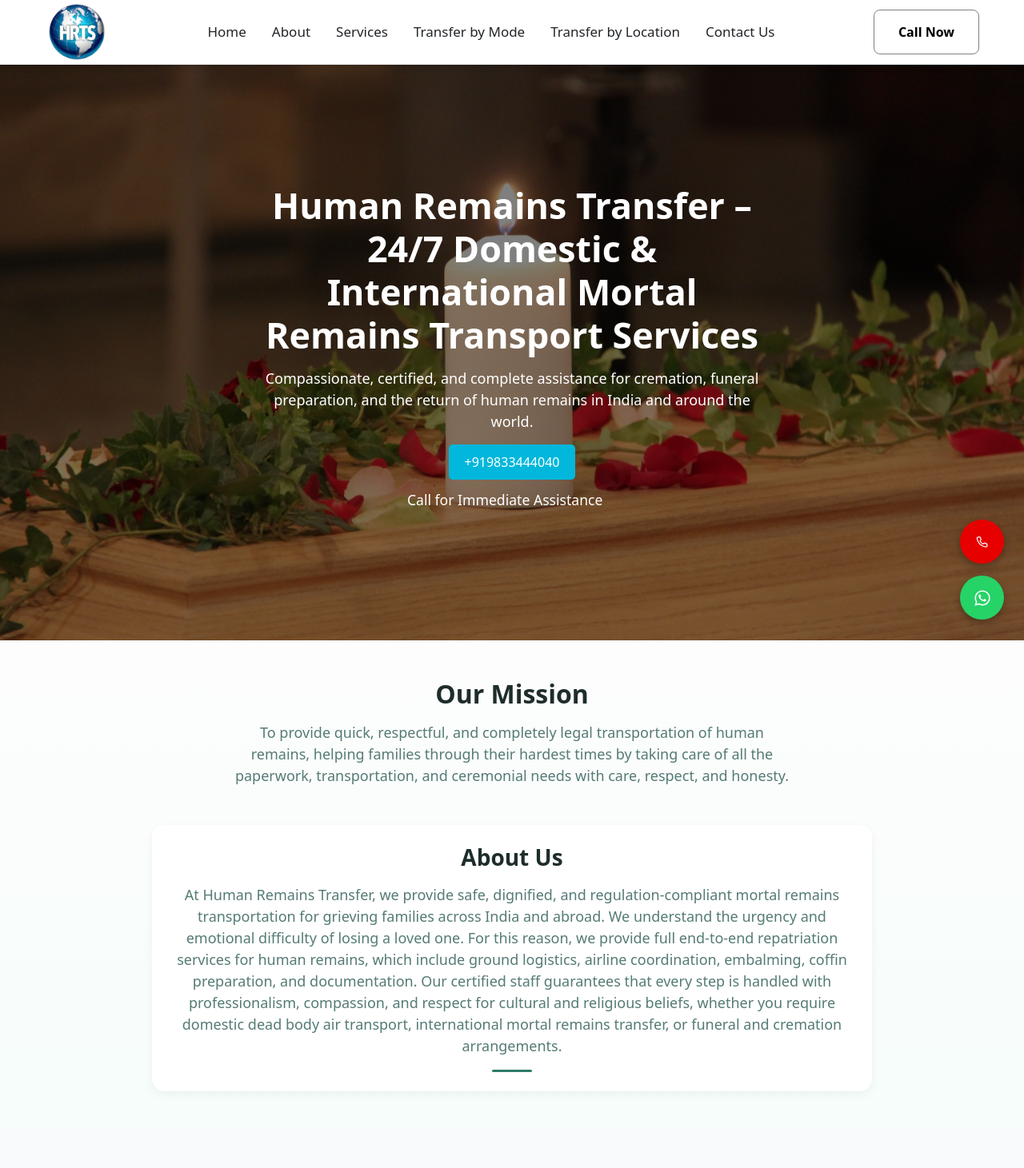
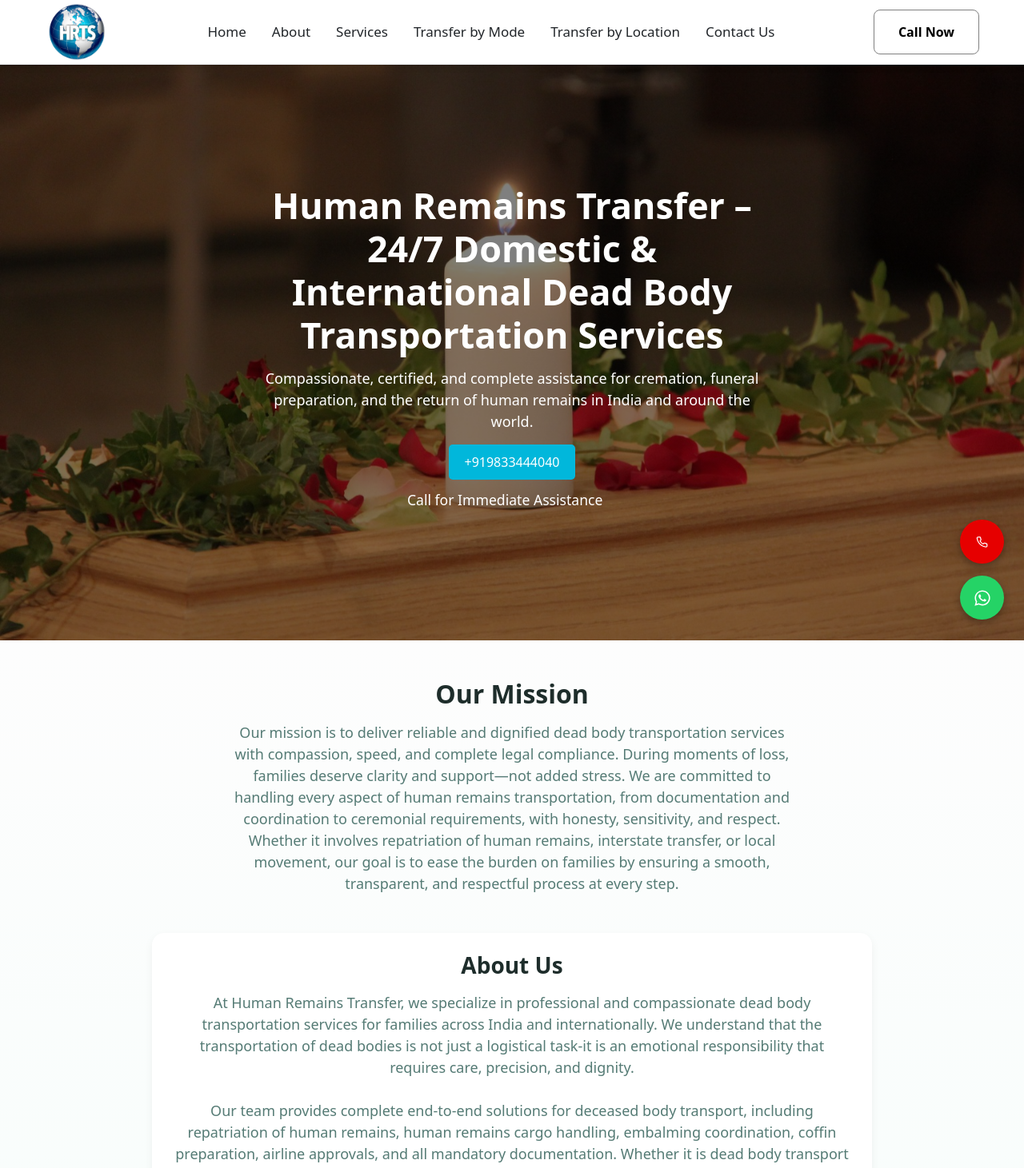
Before and after one commit to Humancare11/HMR, a React (Vite) app: page / in a window 1280 px wide. Shown: the top 1461 px of the page at 80% size. Built offline with nearby package versions, Linux system fonts and the light colour scheme.

Commit message:
Footer and home page updates

```diff
--- a/src/components/Footer.jsx
+++ b/src/components/Footer.jsx
@@ -1,7 +1,7 @@
 // Footer.js
 import React from "react";
 import "bootstrap/dist/css/bootstrap.min.css";
-import "./footer.css";
+import "./Footer.css";
 import { FaFacebookF, FaTwitter, FaLinkedinIn } from "react-icons/fa";
 import { BiInfoCircle } from "react-icons/bi";
 import { MdEmail, MdLocationOn } from "react-icons/md";
--- a/src/components/Homecomponents/AboutUs.jsx
+++ b/src/components/Homecomponents/AboutUs.jsx
@@ -12,16 +12,25 @@ const AboutUs = () => {
         <h2 className="about-title">Our Mission
         </h2>
         <p className="about-text mx-auto mt-3">
-          To provide quick, respectful, and completely legal transportation of human remains, helping families through their hardest times by taking care of all the paperwork, transportation, and ceremonial needs with care, respect, and honesty.
+          Our mission is to deliver reliable and dignified dead body transportation services with compassion, speed, and complete legal compliance. During moments of loss, families deserve clarity and support—not added stress. We are committed to handling every aspect of human remains transportation, from documentation and coordination to ceremonial requirements, with honesty, sensitivity, and respect. Whether it involves repatriation of human remains, interstate transfer, or local movement, our goal is to ease the burden on families by ensuring a smooth, transparent, and respectful process at every step.
         </p>
 
         {/* Our Mission */}
         <div className="mission-box mt-5 p-4">
           <h3 className="mission-title">About Us</h3>
           <p className="mission-text mt-3">
-            At Human Remains Transfer, we provide safe, dignified, and regulation-compliant mortal remains transportation for grieving families across India and abroad.
-            We understand the urgency and emotional difficulty of losing a loved one. For this reason, we provide full end-to-end repatriation services for human remains, which include ground logistics, airline coordination, embalming, coffin preparation, and documentation.
-            Our certified staff guarantees that every step is handled with professionalism, compassion, and respect for cultural and religious beliefs, whether you require domestic dead body air transport, international mortal remains transfer, or funeral and cremation arrangements.
+          At Human Remains Transfer, we specialize in professional and compassionate dead body transportation services for families across India and internationally. We understand that the transportation of dead bodies is not just a logistical task-it is an emotional responsibility that requires care, precision, and dignity. <br /> <br />
+
+
+          Our team provides complete end-to-end solutions for deceased body transport, including repatriation of human remains, human remains cargo handling, embalming coordination, coffin preparation, airline approvals, and all mandatory documentation. Whether it is dead body transport by air, dead body transport by train, or dead body transport by road, we ensure every transfer is conducted safely and in compliance with national and international regulations. <br /> <br />
+
+
+          We also assist families with shipping a deceased body to another state, transferring a dead body to another state, and transporting a deceased from state to state, offering clear guidance on the deceased body transportation cost with complete transparency. Our services extend to dead body ambulance service, mortuary transport services, and coordination with professional mortuary services, licensed morticians, and experienced funeral directors. <br /> <br />
+
+
+          Whether you need human remains air cargo, funeral transport services, or a trusted corpse transportation service, our trained and certified staff ensures every detail is managed with professionalism, cultural sensitivity, and respect for religious traditions. Families trust us for dependable deceased transportation services during the most difficult moments of their lives.<br /> <br />
+
+
           </p>
           <div className="mission-line"></div>
         </div>
--- a/src/components/Homecomponents/Banner.jsx
+++ b/src/components/Homecomponents/Banner.jsx
@@ -8,7 +8,7 @@ const Banner = () => {
     <section className="hero-section d-flex align-items-center justify-content-center text-center" id='home'>
       <div className="hero-content">
         <h1 className="hero-title">
-        Human Remains Transfer – 24/7 Domestic & International Mortal Remains Transport Services
+        Human Remains Transfer – 24/7 Domestic & International Dead Body Transportation Services
         </h1>
         <p className="hero-subtitle">
          Compassionate, certified, and complete assistance for cremation, funeral preparation, and the return of human remains in India and around the world.
--- a/src/pages/Home.jsx
+++ b/src/pages/Home.jsx
@@ -28,22 +28,18 @@ function Home() {
       <section className="keyword-section py-5 bg-light">
         <div className="container">
           <h2 className="section-title text-center mb-4">
-            Your Trusted Partner for Funeral, Cremation & Human Remains Transport Services
+            Reliable Dead Body Transportation Services Across India & International
           </h2>
           <p>
-            Human Remains Transfer offers full funeral services, cremation services, and dead body transfer services to families in India and across the world. Be it dead body transport by air, road, or mortuary transport services, we provide legal, safe, dignified transfer of the deceased.
+            We provide professional and compassionate dead body transportation services designed to support families during the most difficult moments of loss. Understanding the emotional and logistical challenges involved in the transportation of dead bodies, we offer complete end-to-end assistance for deceased body transport within cities, across states, and internationally. From documentation and permits to coordination with hospitals, mortuaries, airlines, and railways, every aspect of human remains transportation is handled with care, sensitivity, and full legal compliance.
           </p>
           <p>
-            We have 24/7 dead body transport services available in all major cities like Mumbai, Bangalore, Delhi, Hyderabad Chennai Kochi Bhopal Patna Faridabad among many more locations throughout India so that you can avail our services at any time irrespective of where assistance is required.
-
+           Our services include dead body transport by air, dead body transport by train, and dead body transport by road, allowing families to choose the most suitable option based on urgency and distance. For long-distance and overseas transfers, we manage human remains air cargo and human remains cargo handling, working closely with airlines to ensure smooth dead body transportation by air, including coffin preparation, embalming coordination, and clearance procedures. We also assist with shipping a deceased body to another state, transferring a dead body to another state, and transporting a deceased from state to state, ensuring safe and dignified movement at every stage. Local transfers are supported through our reliable dead body ambulance service between hospitals, residences, mortuaries, and cremation or burial grounds.
           </p>
           <p>
-            We are into human remains cargo handling for compliant dead body air transport in India as well as international repatriation from embalming documentation customs clearance airway bill preparation complete funeral shipping service; each step is taken care of by the experts. Families seeking to transfer a body to another state will be guided clearly about the procedure and how much it costs for transporting a dead body to another state or city.
+          In addition, we provide comprehensive professional mortuary services, working alongside licensed morticians and funeral directors to support necessary funeral director services and ceremonial requirements. For international cases, we manage the complete repatriation of human remains, including embassy approvals, consulate documentation, and airline coordination. We maintain full transparency regarding the deceased body transportation cost, with no hidden charges. Our mortuary transport services, corpse transportation service, and funeral transport services are delivered with dignity, cultural sensitivity, and respect, so families can focus on remembrance while we take care of the logistics.
           </p>
-          <p>
-            We provide cremation ceremony arrangements quick cremation service and burial services with respect according to their religious and cultural needs together with planning support. All details such as funeral home transport mortuary vehicle arrangements city-to-city dead body transfer are taken care of with utmost compliance.
-          </p>
-          <p>We help families with funeral home services embalming documentation assistance all domestic & international human remains transport needs from dead body transfer & funeral transport services till complete repatriation of the body; Human Remains Transfer is your trusted partner 24/7 ensuring dignity in every journey.</p>
+
         </div>
       </section>
       <ContactUs />
```
Also changed, not shown: 1 other file (tests, documents, lock files or other folders).
